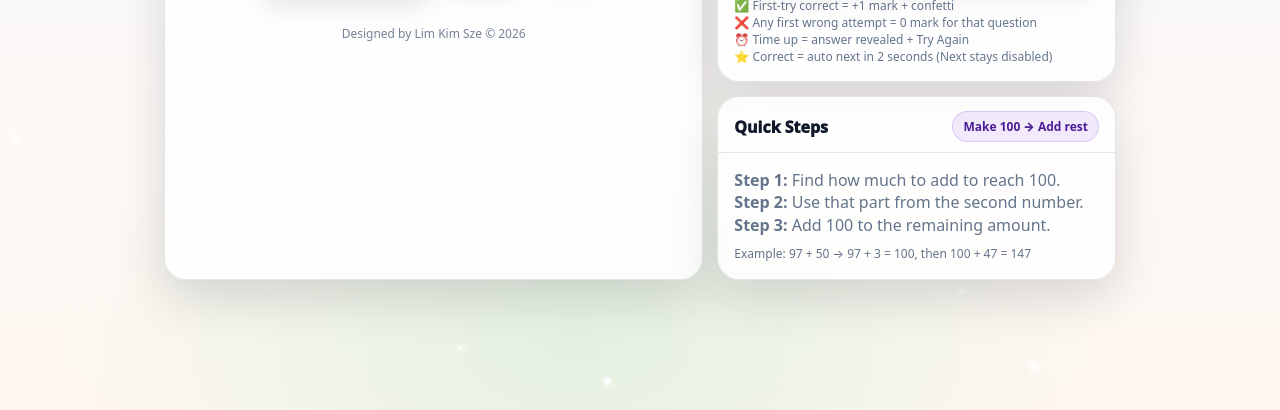
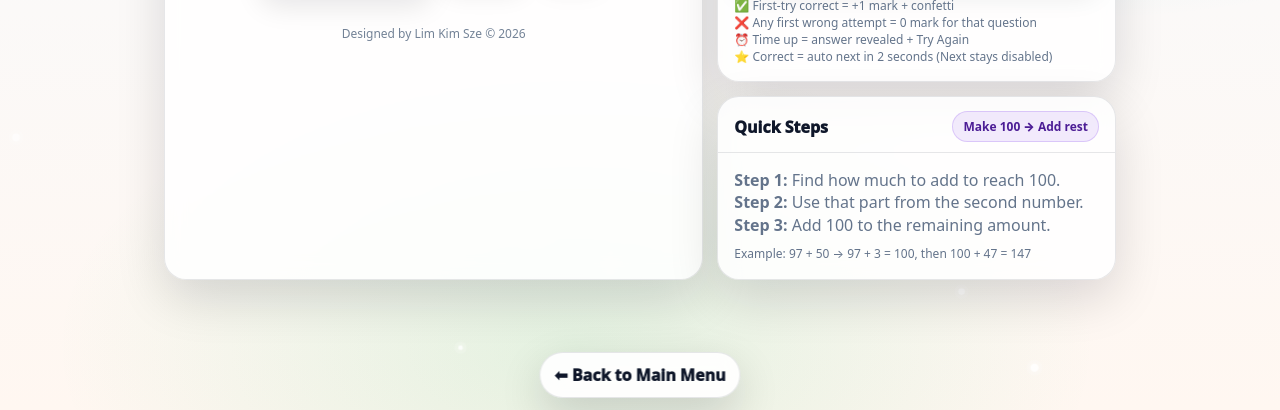
Before and after one commit to limkimsze-maker/P3_Skill_3_Add_by_Making_100_Quiz, a plain HTML site: page index.html in a window 1280 px wide. Shown: the part 390-800 px from the top of the page. Drawn offline with Linux system fonts and the light colour scheme.

Commit message:
Update index.html

```diff
--- a/index.html
+++ b/index.html
@@ -91,7 +91,7 @@
       position:relative; z-index:1;
       max-width: 980px;
       margin: 0 auto;
-      padding: 18px 14px 34px;
+      padding: 18px 14px 92px; /* extra bottom space so the fixed button never covers content */
     }
 
     .topbar{
@@ -396,6 +396,37 @@
     }
 
     footer{ margin-top: 12px; color: rgba(100,116,139,.9); font-size: 12px; text-align:center; padding: 8px 0 2px; }
+
+    /* =========================
+       ✅ Back to Main Menu button (bottom center) — does NOT block anything
+       ========================= */
+    .mainMenuWrap{
+      position:fixed;
+      left:50%;
+      bottom:12px;
+      transform:translateX(-50%);
+      z-index:50;
+      pointer-events:auto;
+    }
+    .mainMenuBtn{
+      appearance:none;
+      border:1px solid var(--line);
+      background: rgba(255,255,255,.92);
+      border-radius:999px;
+      padding: 11px 14px;
+      font-weight:950;
+      color:var(--ink);
+      text-decoration:none;
+      box-shadow: 0 16px 44px rgba(2,6,23,.16);
+      backdrop-filter: blur(10px);
+      display:inline-flex;
+      align-items:center;
+      gap:10px;
+      user-select:none;
+      transition: transform .06s ease, box-shadow .18s ease;
+    }
+    .mainMenuBtn:hover{ transform: translateY(-1px); box-shadow: 0 18px 52px rgba(2,6,23,.18); }
+    .mainMenuBtn:active{ transform: translateY(0px); }
   </style>
 </head>
 
@@ -471,7 +502,6 @@
         </div>
 
         <button class="btn" id="soundBtn" type="button">🔊 Sound: ON</button>
-
         <button class="btn" id="timingBtn" type="button">⚙️ Settings</button>
         <button class="btn danger" id="restartAll" type="button">↻ Restart</button>
       </div>
@@ -603,6 +633,13 @@
     </div>
   </div>
 
+  <!-- ✅ Back to Main Menu (bottom center) -->
+  <div class="mainMenuWrap">
+    <a class="mainMenuBtn" href="https://limkimsze-maker.github.io/P3_Mental_Sum_Challenge/" aria-label="Back to Main Menu">
+      ⬅ Back to Main Menu
+    </a>
+  </div>
+
 <script>
 /* =========================
    MAKE 100 — /quiz plumbing (teacher setup screen removed)
@@ -685,7 +722,6 @@
   })();
 
   /* --------- audio --------- */
-   /* --------- audio --------- */
   let soundOn = true;          // ✅ default ON
   let audioUnlocked = false;   // browser requires first user gesture
 
@@ -727,19 +763,15 @@
 
   function safePlay(a){
     if(!soundOn) return;
-    // If still locked, just skip quietly (it'll work after first tap/keypress)
     if(!audioUnlocked) return;
     try{ a.currentTime = 0; a.play().catch(()=>{}); }catch{}
   }
 
-  // ✅ Auto-unlock on FIRST interaction anywhere (no extra button needed)
   window.addEventListener("pointerdown", unlockAudio, { once:true, capture:true });
   window.addEventListener("keydown", unlockAudio, { once:true, capture:true });
   window.addEventListener("touchstart", unlockAudio, { once:true, capture:true, passive:true });
 
-  // Toggle sound OFF/ON
   els.soundBtn.addEventListener("click", ()=>{
-    // clicking is a gesture → unlock when turning ON
     soundOn = !soundOn;
     if(soundOn) unlockAudio();
     updateSoundUI();
@@ -1031,7 +1063,6 @@
     els.ansInput.disabled = true;
     els.checkBtn.disabled = true;
 
-    // correct → auto next, Next stays disabled
     els.nextBtn.disabled = true;
 
     setStatus("Correct! 🎉 Next question in 2 seconds…", "good");
@@ -1042,7 +1073,7 @@
   }
 
   function checkAnswer(){
-  unlockAudio();
+    unlockAudio();
 
     if(state.mode !== "quiz" || state.locked) return;
 
@@ -1116,7 +1147,6 @@
   function restartQuiz(){
     stopTimer();
 
-    // ensure results hidden, quiz shown
     els.resultsView.classList.remove("show");
     els.quizView.classList.add("show");
 
@@ -1185,18 +1215,17 @@
   /* --------- init (auto start) --------- */
   syncSettingsToUI();
 
-  // build first quiz immediately
   state.questions = generateQuestions(settings.n, settings.minB);
   state.status = Array(state.questions.length).fill(null);
   state.hadWrong = Array(state.questions.length).fill(false);
 
-  // ensure correct screen
   els.resultsView.classList.remove("show");
   els.quizView.classList.add("show");
 
   loadQuestion(0);
 })();
 </script>
+
   <script src="https://limkimsze-maker.github.io/assets/nav.js"></script>
 </body>
 </html>
```
